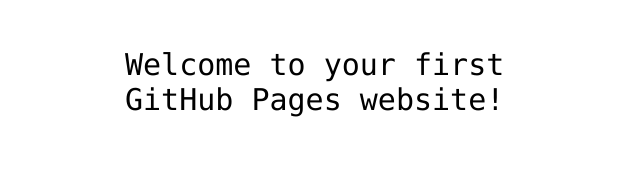
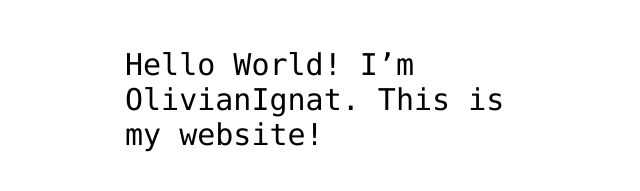
Before and after one commit to OlivianIgnat/Oli.github.io, a plain HTML site: page index.html in a window 1280 px wide. Shown: the part 341-532 px from the top of the page, without its empty margins (315-955 px from the left). Drawn offline with Linux system fonts and the light colour scheme.

Commit message:
Update index.html

```diff
--- a/index.html
+++ b/index.html
@@ -12,7 +12,7 @@
 <img src="https://octodex.github.com/images/daftpunktocat-thomas.gif" id="octocat" alt="octocat-gif" />
 
 <!-- Change this code here by copy and pasting your template on line 15 -->
-<p>Welcome to your first GitHub Pages website!</p>
+<p>Hello World! I’m OlivianIgnat. This is my website!</p>
 
 </body>
 </html>
```
